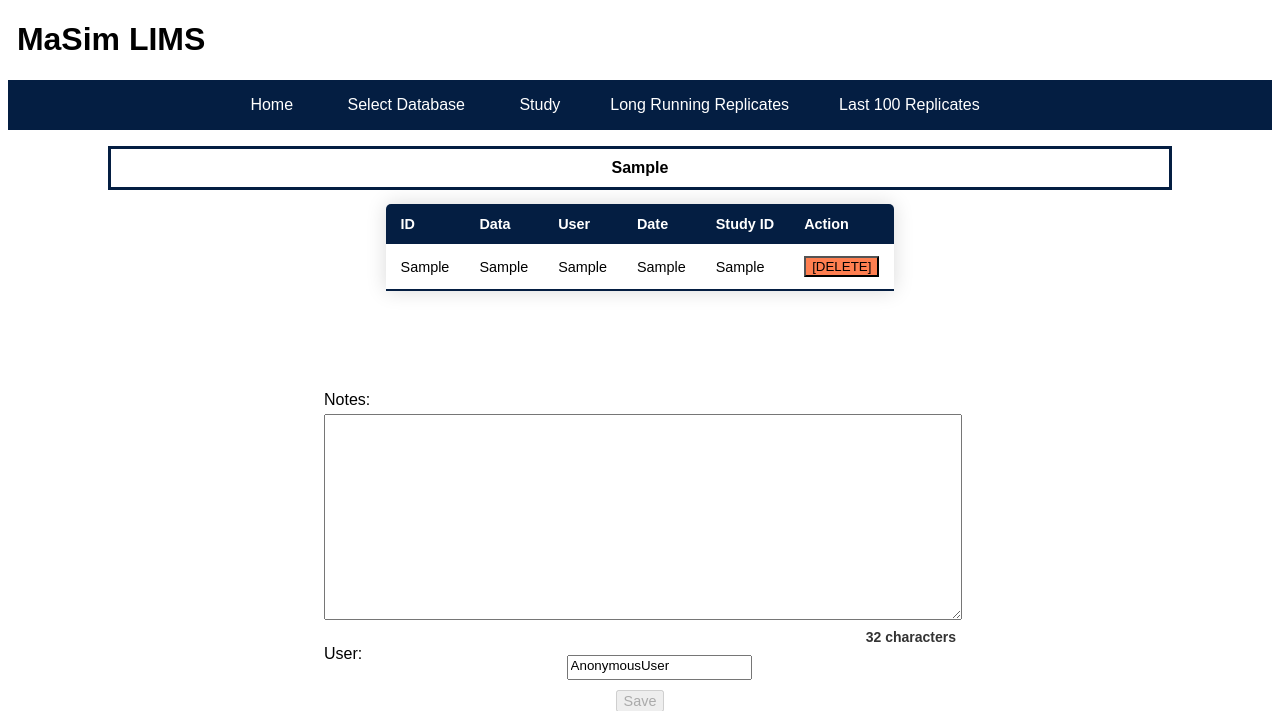
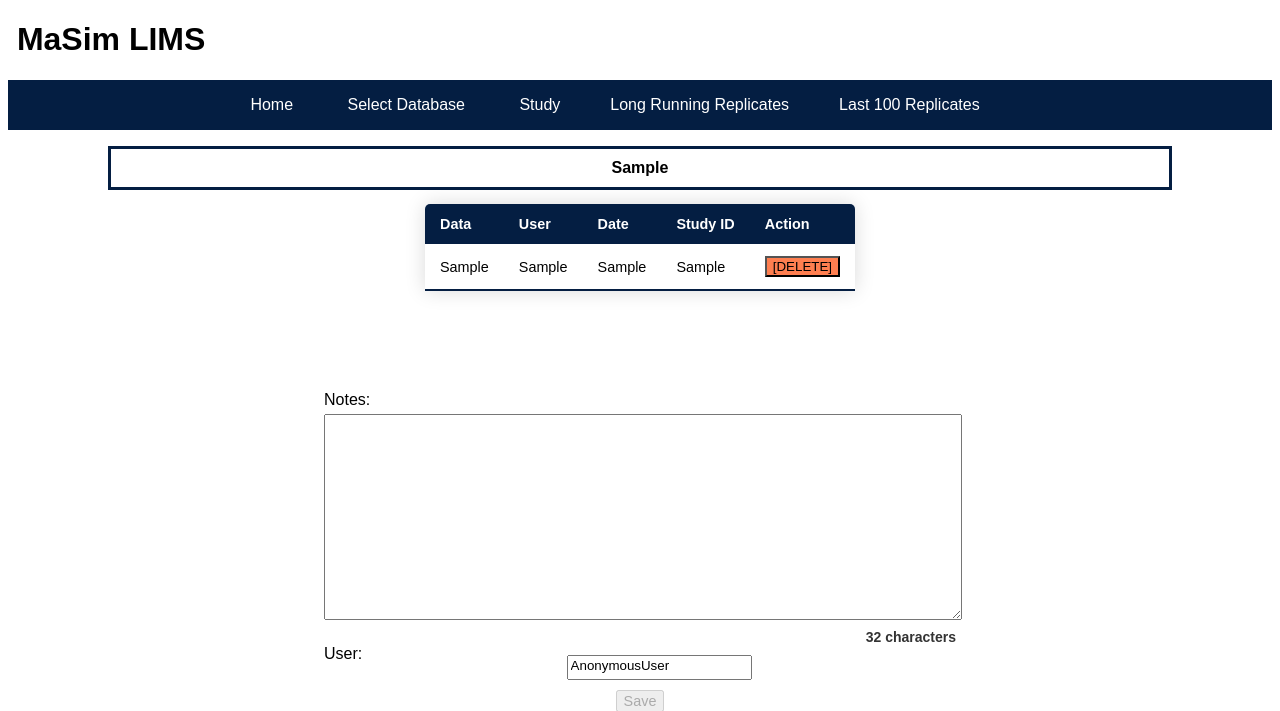
Before and after one commit to rjzupkoii/MaSimLIMS, a Django app: template WebUI/templates/notes.html in a window 1280 px wide. Shown: the top 711 px of the page. Run offline with Django 3.2, Linux system fonts and the light colour scheme; the template is opened without the code that fills it: most values are stand-ins (such as "Sample title", 1, 10 or a date in 2020).

Commit message:
Update features based on our discussion

```diff
--- a/WebUI/templates/notes.html
+++ b/WebUI/templates/notes.html
@@ -8,7 +8,6 @@
 <table class="content-table" style="margin-left:auto; margin-right:auto; margin-top: 1em">
     <thead>
       <tr>
-        <th>ID</th>
         <th>Data</th>
         <th>User</th>
         <th>Date</th>
@@ -19,7 +18,6 @@
     <tbody>
       {% for r in rows %}
         <tr>
-          <td><a style="text-decoration:none; color:#000000">{{r.0}}</a></td>
           <td><a style="text-decoration:none; color:#000000">{{r.1}}</a></td>
           <td><a style="text-decoration:none; color:#000000">{{r.2}}</a></td>
           <td><a style="text-decoration:none; color:#000000">{{r.3}}</a></td>
```
